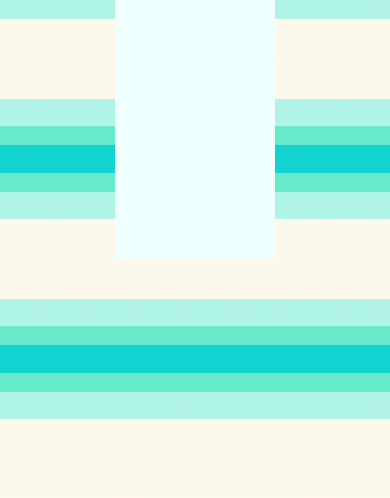
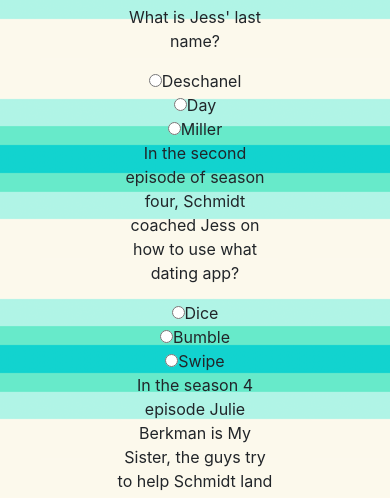
Before and after one commit to brookeguarienti/TriviaGame, a plain HTML site: page index.html in a window 390 px wide. Both pictures are taken after a click on the button "Start". Shown: the part 341-839 px from the top of the page. Drawn offline with nearby package versions, Linux system fonts and the light colour scheme.

Commit message:
completed javascript and jquery code - now functional.

```diff
--- a/assets/css/style.css
+++ b/assets/css/style.css
@@ -4,8 +4,12 @@
 }
 
 .content-wrapper {
-    background-color: azure;
-    margin: 100px 100px 100px;
+    /* background-color: azure; */
+    margin: 100px 100px auto;
     text-align: center;
     height: 500px;
 }
+
+/* p.bold {
+    margin: 50px 50px 50x;
+} */
--- a/assets/javascript/app.js
+++ b/assets/javascript/app.js
@@ -1,20 +1,67 @@
 $(document).ready(function () {
-    // function to start my game
-    // function to render my start button
-    // once the start button is clicked, start timer and render questions
-    // make each answer option clickable, but only one per question
-    // score function that counts up correct and incorrect answers
-
-    // variable to hold number of correct answers
-    var correctAnswers = 0;
-    // variable to hold number of incorrect answers
-    var incorrectAnswers = 0;
-    // variable to hold unanswered questions
-    var unanswered = 0;
     // variable to set timer to 30
     var countDown = 30;
     //  Variable that will hold our interval ID when we execute the "run" function
     var intervalId;
+    // questions, answer choices, and correct answer
+    var questions = [
+        {
+            question: "What is Jess' last name?",
+            choices: ["Deschanel", "Day", "Miller"],
+            correctAnswer: "Day",
+        },
+        {
+            question: "In the second episode of season four, Schmidt coached Jess on how to use what dating app?",
+            choices: ["Dice", "Bumble", "Swipe"],
+            correctAnswer: "Dice",
+        },
+        {
+            question: "In the season 4 episode Julie Berkman is My Sister, the guys try to help Schmidt land an account marketing what household product?",
+            choices: ["Paper towels", "Soap", "Sponges"],
+            correctAnswer: "Sponges",
+        },
+        {
+            question: "What musical instrument does Jess play?",
+            choices: ["Handbells", "Ukulele", "Harmonica"],
+            correctAnswer: "Handbells",
+        },
+        {
+            question: "In the series pilot, Jess moved in with three men. Which roommate left after the pilot and was replaced by Winston?",
+            choices: ["Jerry", "CeCe", "Coach"],
+            correctAnswer: "Coach",
+        },
+        {
+            question: "Where does Jess find the guy's roommate ad?",
+            choices: ["Facebook Marketplace", "Craigslist", "Newspaper"],
+            correctAnswer: "Craigslist",
+        },
+        {
+            question: "In what state did Jess grow up?",
+            choices: ["California", "Orgeon", "Kansas"],
+            correctAnswer: "Orgeon",
+        },
+        {
+            question: "Who played secretary when a landline phone was installed in the loft?",
+            choices: ["Winston", "Schmidt", "Nick"],
+            correctAnswer: "Nick",
+        },
+        {
+            question: " In season two, Jess dated a doctor played by David Walton. What was his name?",
+            choices: ["Sam", "Robby", "Spencer"],
+            correctAnswer: "Sam",
+        },
+        {
+            question: "What does Jess do for a living?",
+            choices: ["Meteorologist", "Teacher", "Nurse"],
+            correctAnswer: "Teacher",
+        },
+        {
+            question: "What is Schmidt deathly afraid of?",
+            choices: ["Mice", "Dogs", "Spiders"],
+            correctAnswer: "Spiders",
+        },
+    ]
+
 
 
     // function that brings about the start button
@@ -24,7 +71,6 @@
 
     // calling renderStart function
     renderStart();
-
 
     // function to start the timer
     function runClock() {
@@ -43,14 +89,55 @@
         if (countDown === 0) {
             //  then, run the stop function.
             stop();
-            //  Alert the user that time is up.
-            // alert("Time Up!");
-            // **** run function to bring about "All done! and correct/incorrect answers"
-            var div = $("#start").html(`<h3>All Done!</h3>`);
-            div.append("<h5>" + "Correct Answers: " + correctAnswers + "</h5>");
-            div.append("<h5>" + "Incorrect Answers: " + incorrectAnswers + "</h5>");
-            div.append("<h5>" + "Unanswered: " + unanswered + "</h5>");
+            // check the answers
+            checkAnswers();
         }
+    }
+    // function to check if answers are correct, incorrect, or unanswered
+    function checkAnswers() {
+        // stop();
+
+        // variables to hold correct, incorrect, and unaswered questions
+        var correctAnswers = 0;
+        var unanswered = 0;
+        var incorrectAnswers = 0;
+
+        // loop through questions array
+        for (var i = 0; i < questions.length; i++) {
+
+            // use :checked and val() method to check answer selected and set to variable checked
+            var checked = $("input[name =" + i + "]:checked").val();
+
+            // if user answer is equal to correct answer in questions array
+            if (checked === questions[i].correctAnswer) {
+
+                // then increase correctAnswers variable
+                correctAnswers++;
+
+                // then check if checked is "undefined"
+            } else if (typeof checked == "undefined") {
+                // then increase unanswered variable
+                unanswered++;
+
+                // last, check all else
+            } else {
+
+                // and increase incorrectAnswers variable
+                incorrectAnswers++;
+            }
+            // console.log variables to show what each variable is returning
+            console.log("correctanswer: " + questions[i].correctAnswer);
+            console.log("correctA " + correctAnswers);
+            console.log("incorrectA " + incorrectAnswers);
+            console.log("unansw " + unanswered);
+            console.log("index: " + i);
+            console.log("checked: " + checked);
+        }
+        // create div variable to grab the start tag, and replace with checkAnswers results
+        var div = $("#start").html(`<h3>All Done!</h3>`);
+        div.append("<h5>" + "Correct Answers: " + correctAnswers + "</h5>");
+        div.append("<h5>" + "Incorrect Answers: " + incorrectAnswers + "</h5>");
+        div.append("<h5>" + "Unanswered: " + unanswered + "</h5>");
     }
 
     // function to stop the timer
@@ -58,18 +145,25 @@
         // clears the intervalId
         clearInterval(intervalId);
     }
-
-    // function to render questions to the screen
-    // function renderQuestions() {
-
-    // }
-
     // This function handles events where the start button is clicked
     $("#start").on("click", function (event) {
         // Once the button is clicked, start timer
         runClock();
-        // Once the button is clicked, render questions
+        // variable to hold questions and options rendered
+        myQuestion = "";
+
+        // function to loop through questions array and display to screen
+        questions.forEach(function (obj, idx) {
+            // grab questions
+            myQuestion = myQuestion + "<p class='bold'>" + obj.question + "</p>";
+            // grab choices
+            obj.choices.forEach(function (choice) {
+                myQuestion = myQuestion + "<input type='radio' name = " + idx + " value= " + choice + ">" + choice + "<br />";
+            })
+        })
+        // appends myQuestion variable to screen
+        $("#myForm").append(myQuestion);
 
     });
 
-})
+});
--- a/index.html
+++ b/index.html
@@ -43,12 +43,20 @@
                 </div>
             </div>
 
+            <!-- Row 4 -->
+            <div class="row">
+                <!-- this holds questions -->
+                <div class="col-sm-12">
+                    <div id="questions"></div>
+                    <form action="" id="myForm"> </form>
+                </div>
+            </div>
         </div>
+    </div>
 
-
-        <!-- link to Javascript and jQuery -->
-        <script src="https://cdnjs.cloudflare.com/ajax/libs/jquery/3.2.1/jquery.min.js"></script>
-        <script src="assets/javascript/app.js"></script>
+    <!-- link to Javascript and jQuery -->
+    <script src="https://cdnjs.cloudflare.com/ajax/libs/jquery/3.2.1/jquery.min.js"></script>
+    <script src="assets/javascript/app.js"></script>
 
 </body>
 
```
